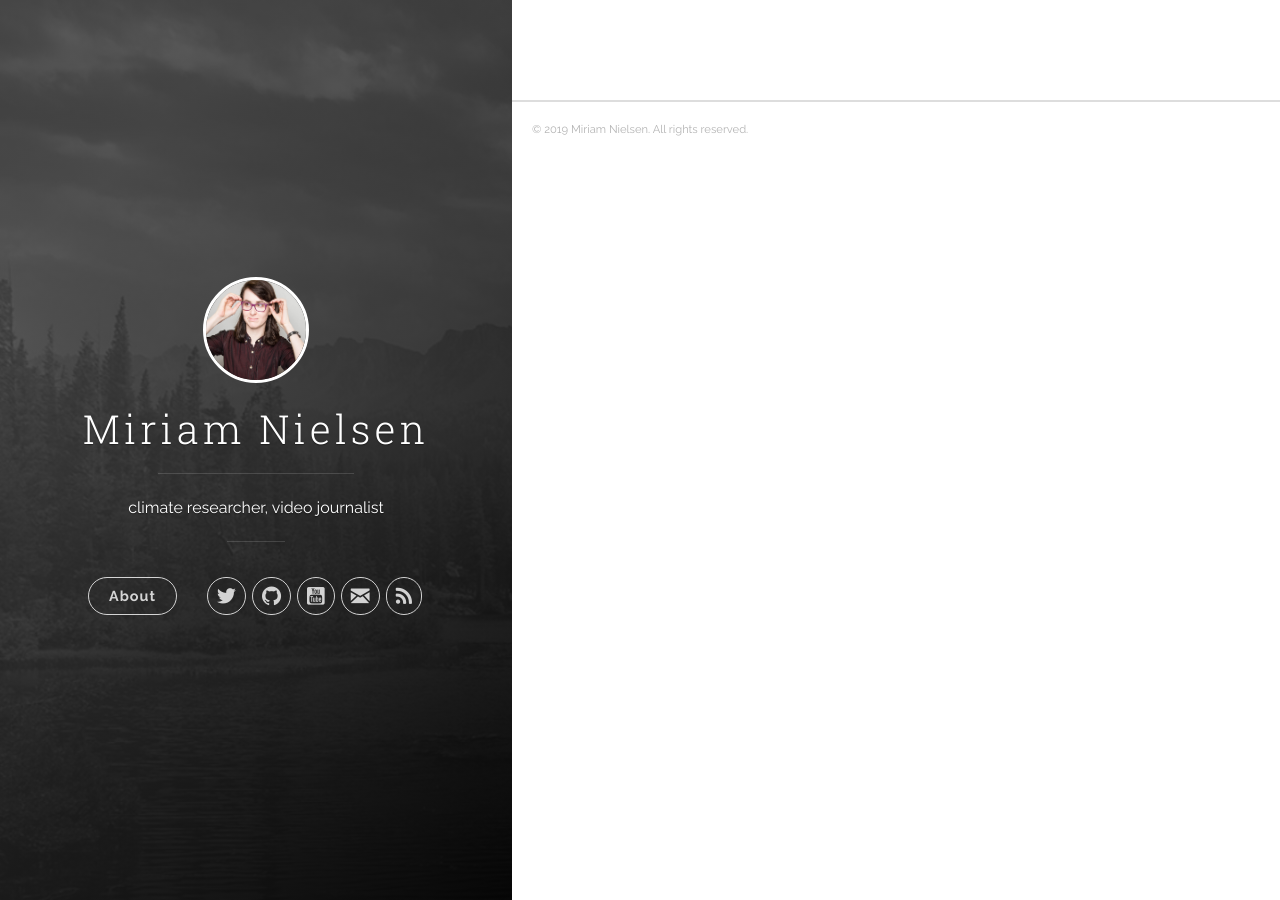
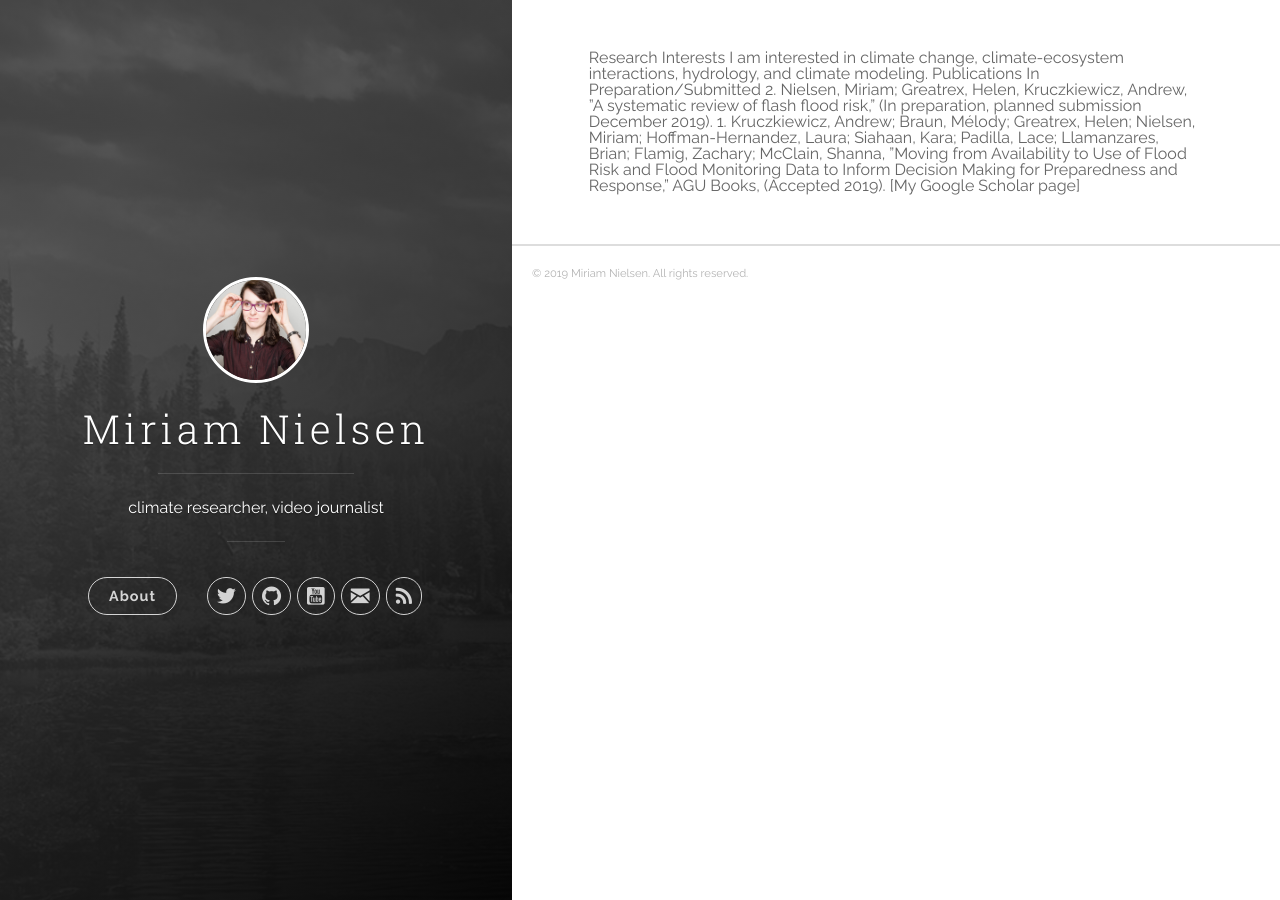
Before and after one commit to zentouro/zentouro.github.io, a Jekyll site: the page built from index.html, in a window 1280 px wide. Built offline with Jekyll 4.4.1, drawn with Linux system fonts in a browser that asks for light colours; the list of posts is cut into pages by our own code.

Commit message:
Update index.html

```diff
--- a/index.html
+++ b/index.html
@@ -6,8 +6,20 @@ robots: noindex
 <!--  -->
 
 <section class="post">
-    {{ About }}
-  </section>
+
+Research Interests
+
+I am interested in climate change, climate-ecosystem interactions, hydrology, and climate modeling.
+
+Publications
+In Preparation/Submitted
+
+2. Nielsen, Miriam; Greatrex, Helen, Kruczkiewicz, Andrew, ”A systematic review of flash flood risk,” (In preparation, planned submission December 2019).
+1. Kruczkiewicz, Andrew; Braun, Mélody; Greatrex, Helen; Nielsen, Miriam; Hoffman-Hernandez, Laura; Siahaan, Kara; Padilla, Lace; Llamanzares, Brian; Flamig, Zachary; McClain, Shanna, ”Moving from Availability to Use of Flood Risk and Flood Monitoring Data to Inform Decision Making for Preparedness and Response,” AGU Books, (Accepted 2019).
+
+[My Google Scholar page]
+
+</section>
 
 <!--- Previously linked to a list of blog posts, I don't intend to use this site a a blog, so I've commented this section out
 <div class="main-post-list">
```
